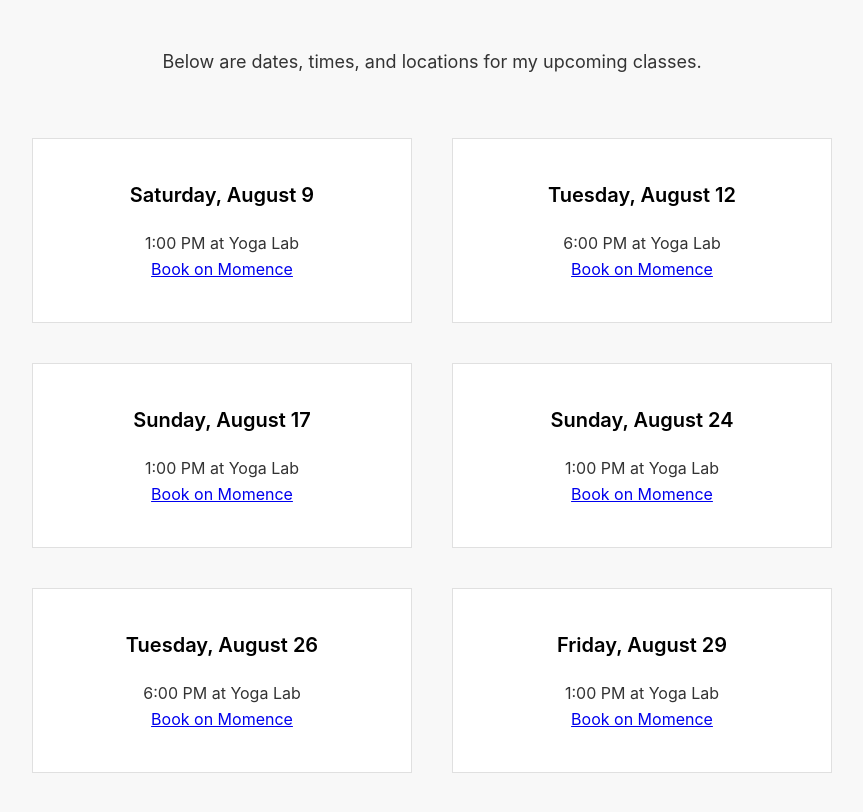
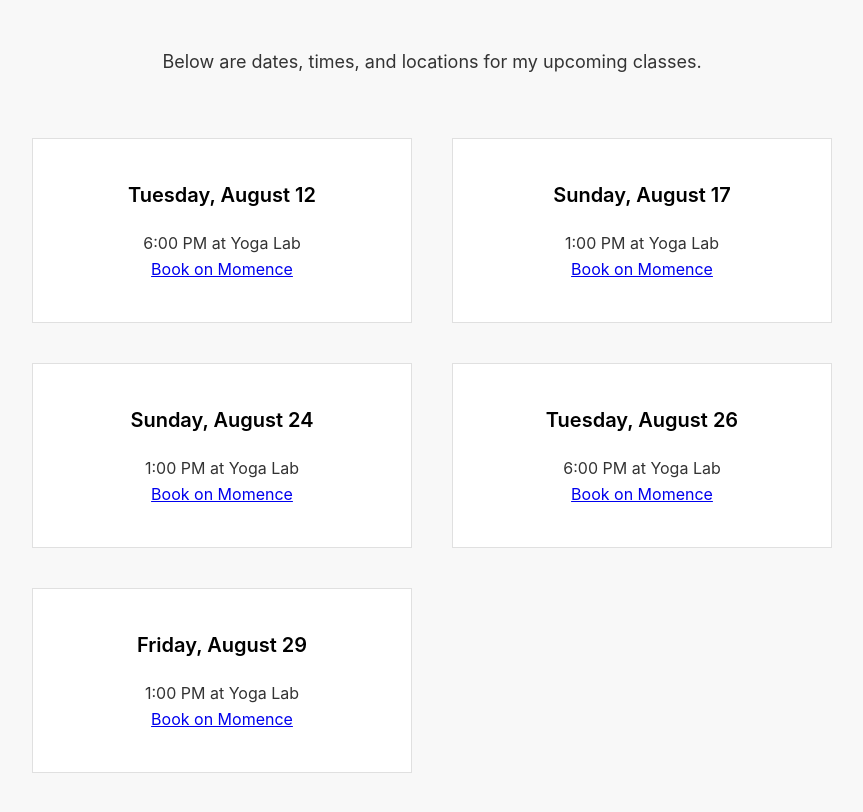
Before and after one commit to dkhundley/ytt-website, a website: page index.html in a window 1280 px wide. Shown: the part 1980-2792 px from the top of the page, without its empty margins (208-1071 px from the left). Drawn offline with Linux system fonts and the light colour scheme.

Commit message:
Removing 8/9 date

```diff
--- a/index.html
+++ b/index.html
@@ -59,11 +59,6 @@
                 <h2>Schedule</h2>
                 <p class="schedule-intro">Below are dates, times, and locations for my upcoming classes.</p>
                 <div class="schedule-content">
-                    <div class="schedule-item">
-                        <h3>Saturday, August 9</h3>
-                        <p>1:00 PM at Yoga Lab</p>
-                        <p><a href="https://momence.com/Yoga-Lab/David-Practice-Teach/120606461" target="_blank">Book on Momence</a></p>
-                    </div>
                     <div class="schedule-item">
                         <h3>Tuesday, August 12</h3>
                         <p>6:00 PM at Yoga Lab</p>
```
